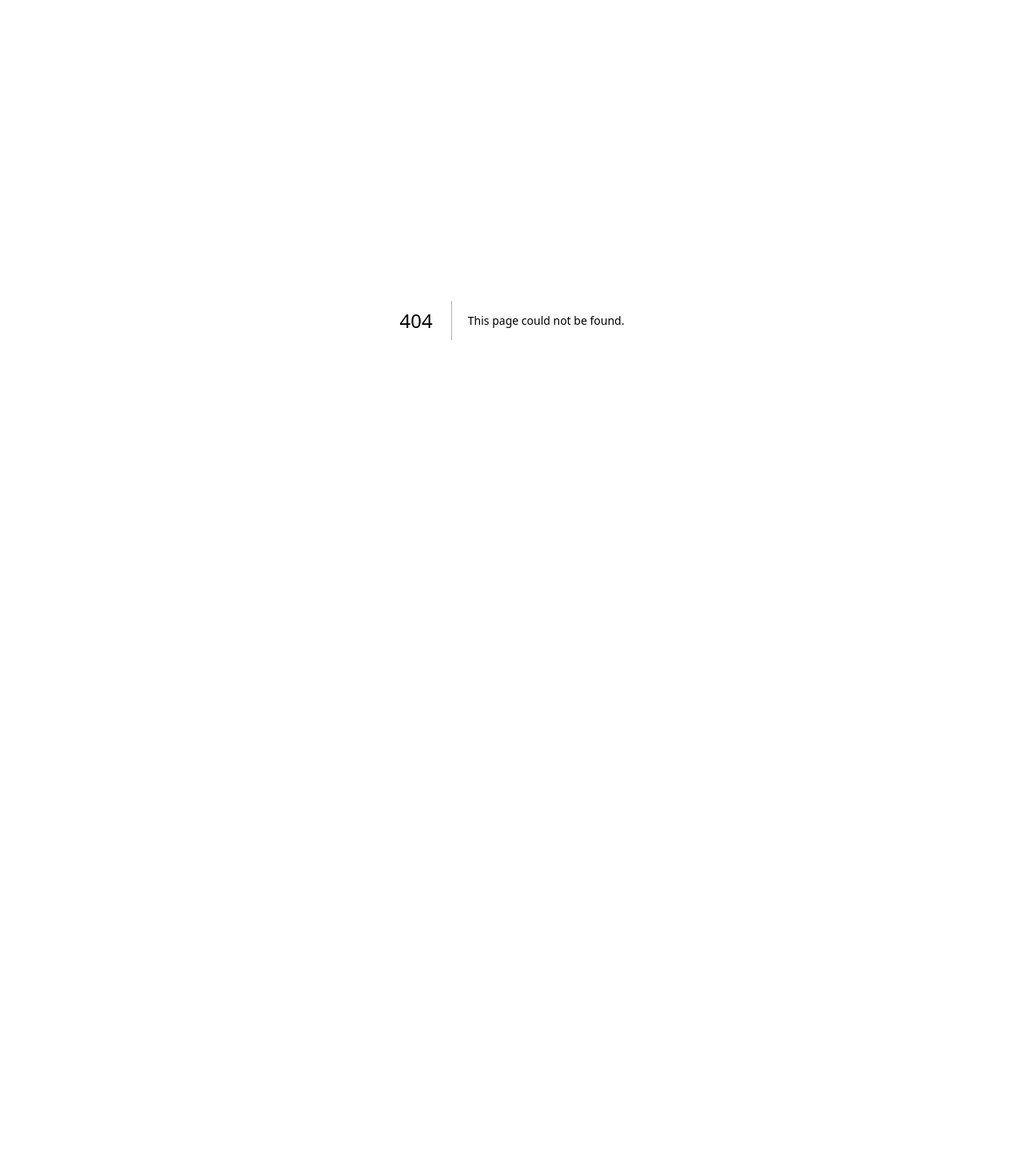
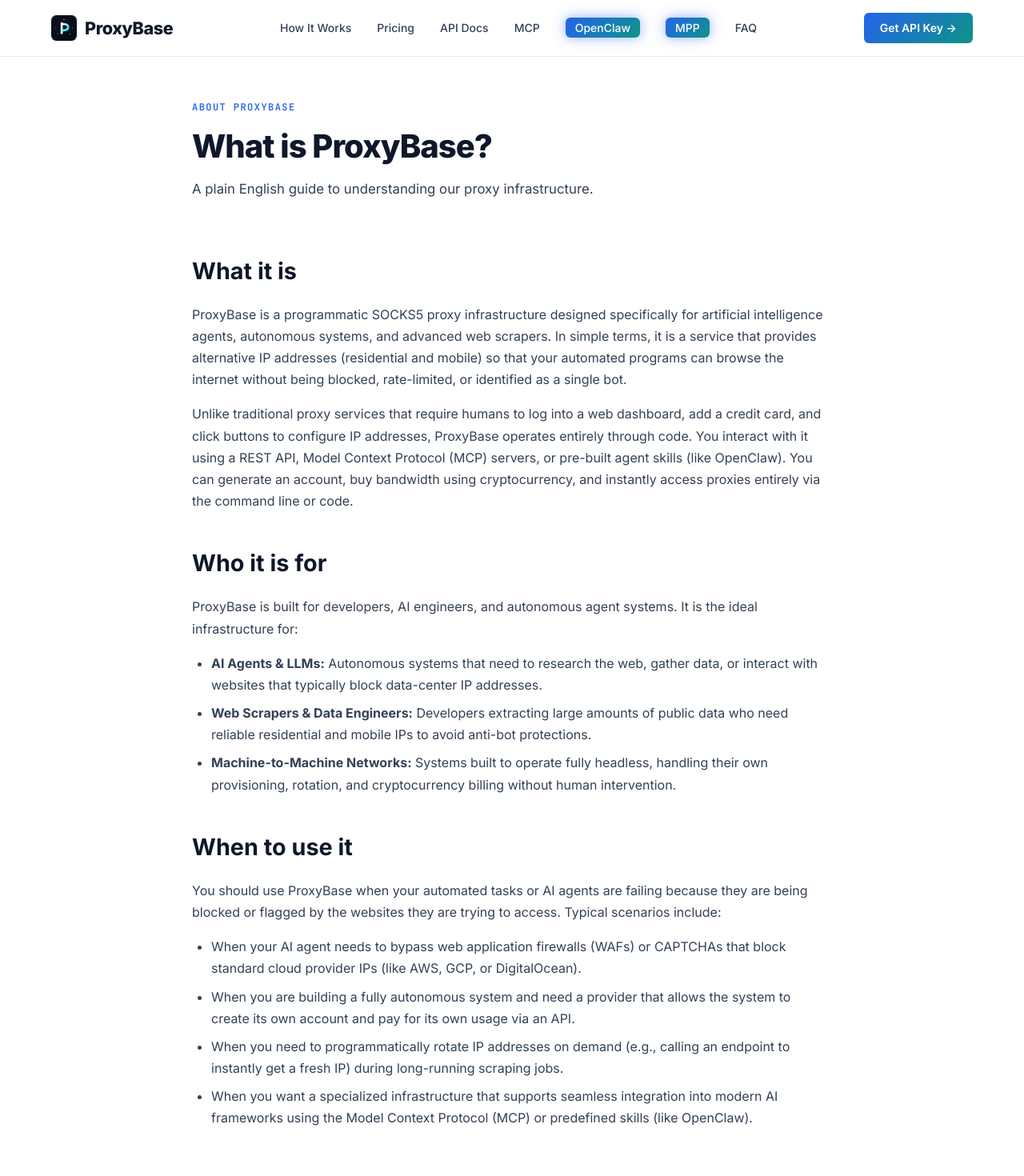
Before and after one commit to proxybasehq/proxybase-landing, a Next.js app: page /what-is-proxybase in a window 1280 px wide. Before the commit this address had no page. Shown: the top 1470 px of the page at 80% size. Before the commit the page ends 800 px from the top, so only its background shows below. Built offline with nearby package versions, Linux system fonts and the light colour scheme.

Commit message:
add what is proxybase

```diff
--- a/app/components/Footer.js
+++ b/app/components/Footer.js
@@ -11,6 +11,9 @@
                     </span>
                 </div>
                 <ul className="footer-links">
+                    <li>
+                        <Link href="/what-is-proxybase" data-umami-event="Footer: What Is ProxyBase">What It Is</Link>
+                    </li>
                     <li>
                         <Link href="/blog" data-umami-event="Footer: Blog">Blog</Link>
                     </li>
--- a/app/sitemap.js
+++ b/app/sitemap.js
@@ -5,6 +5,12 @@
             lastModified: new Date(),
             changeFrequency: "weekly",
             priority: 1,
+        },
+        {
+            url: "https://proxybase.xyz/what-is-proxybase",
+            lastModified: new Date(),
+            changeFrequency: "monthly",
+            priority: 0.9,
         },
         {
             url: "https://proxybase.xyz/openclaw",
--- /dev/null
+++ b/app/what-is-proxybase/page.js
@@ -0,0 +1,56 @@
+"use client";
+
+import Navbar from "../components/Navbar";
+import Footer from "../components/Footer";
+import Head from "next/head";
+
+export default function WhatIsProxyBase() {
+  return (
+    <>
+      <Navbar />
+      <section className="section" style={{ minHeight: "80vh", paddingTop: "120px" }}>
+        <div className="section-inner" style={{ maxWidth: "800px", margin: "0 auto", textAlign: "left" }}>
+          <div className="section-header" style={{ textAlign: "left", alignItems: "flex-start" }}>
+            <span className="section-label">About ProxyBase</span>
+            <h1 className="section-title" style={{ fontSize: "2.5rem", marginBottom: "1rem" }}>What is ProxyBase?</h1>
+            <p className="section-desc" style={{ maxWidth: "100%", margin: 0, textAlign: "left" }}>
+              A plain English guide to understanding our proxy infrastructure.
+            </p>
+          </div>
+
+          <div className="terms-content" style={{ color: "var(--text-secondary)", lineHeight: "1.7", textAlign: "left" }}>
+            <h2 style={{ color: "var(--text-primary)", marginTop: "2.5rem", marginBottom: "1rem", fontSize: "1.8rem" }}>What it is</h2>
+            <p style={{ marginBottom: "1rem" }}>
+              ProxyBase is a programmatic SOCKS5 proxy infrastructure designed specifically for artificial intelligence agents, autonomous systems, and advanced web scrapers. In simple terms, it is a service that provides alternative IP addresses (residential and mobile) so that your automated programs can browse the internet without being blocked, rate-limited, or identified as a single bot.
+            </p>
+            <p style={{ marginBottom: "1rem" }}>
+              Unlike traditional proxy services that require humans to log into a web dashboard, add a credit card, and click buttons to configure IP addresses, ProxyBase operates entirely through code. You interact with it using a REST API, Model Context Protocol (MCP) servers, or pre-built agent skills (like OpenClaw). You can generate an account, buy bandwidth using cryptocurrency, and instantly access proxies entirely via the command line or code.
+            </p>
+
+            <h2 style={{ color: "var(--text-primary)", marginTop: "2.5rem", marginBottom: "1rem", fontSize: "1.8rem" }}>Who it is for</h2>
+            <p style={{ marginBottom: "1rem" }}>
+              ProxyBase is built for developers, AI engineers, and autonomous agent systems. It is the ideal infrastructure for:
+            </p>
+            <ul style={{ listStyleType: "disc", paddingLeft: "1.5rem", marginBottom: "1rem" }}>
+              <li style={{ marginBottom: "0.5rem" }}><strong>AI Agents & LLMs:</strong> Autonomous systems that need to research the web, gather data, or interact with websites that typically block data-center IP addresses.</li>
+              <li style={{ marginBottom: "0.5rem" }}><strong>Web Scrapers & Data Engineers:</strong> Developers extracting large amounts of public data who need reliable residential and mobile IPs to avoid anti-bot protections.</li>
+              <li style={{ marginBottom: "0.5rem" }}><strong>Machine-to-Machine Networks:</strong> Systems built to operate fully headless, handling their own provisioning, rotation, and cryptocurrency billing without human intervention.</li>
+            </ul>
+
+            <h2 style={{ color: "var(--text-primary)", marginTop: "2.5rem", marginBottom: "1rem", fontSize: "1.8rem" }}>When to use it</h2>
+            <p style={{ marginBottom: "1rem" }}>
+              You should use ProxyBase when your automated tasks or AI agents are failing because they are being blocked or flagged by the websites they are trying to access. Typical scenarios include:
+            </p>
+            <ul style={{ listStyleType: "disc", paddingLeft: "1.5rem", marginBottom: "1rem" }}>
+              <li style={{ marginBottom: "0.5rem" }}>When your AI agent needs to bypass web application firewalls (WAFs) or CAPTCHAs that block standard cloud provider IPs (like AWS, GCP, or DigitalOcean).</li>
+              <li style={{ marginBottom: "0.5rem" }}>When you are building a fully autonomous system and need a provider that allows the system to create its own account and pay for its own usage via an API.</li>
+              <li style={{ marginBottom: "0.5rem" }}>When you need to programmatically rotate IP addresses on demand (e.g., calling an endpoint to instantly get a fresh IP) during long-running scraping jobs.</li>
+              <li style={{ marginBottom: "0.5rem" }}>When you want a specialized infrastructure that supports seamless integration into modern AI frameworks using the Model Context Protocol (MCP) or predefined skills (like OpenClaw).</li>
+            </ul>
+          </div>
+        </div>
+      </section>
+      <Footer />
+    </>
+  );
+}
```
